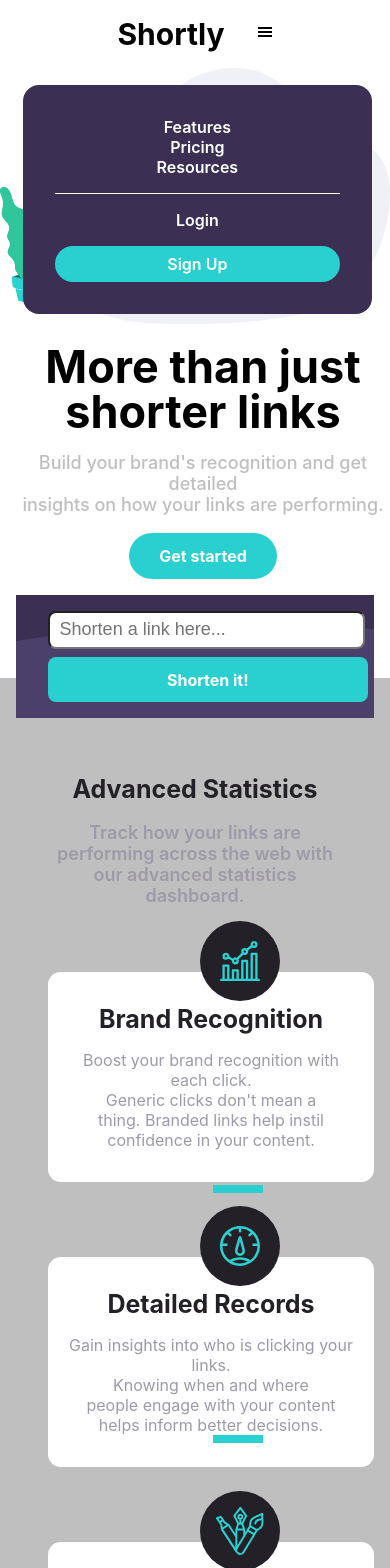
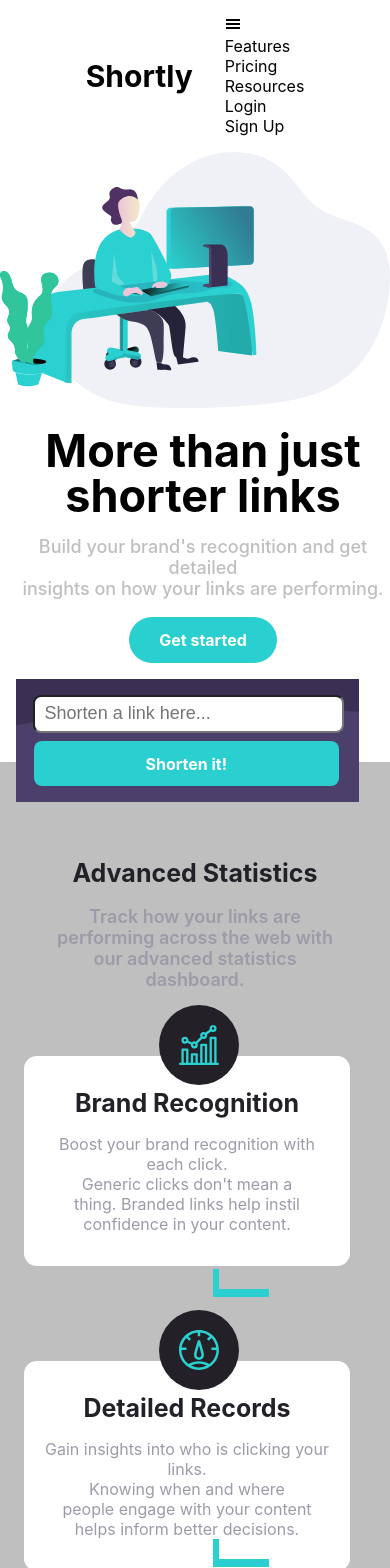
Before and after one commit to chrysellia/api-shorter-links, a React (Create React App) app in the folder website/: page / in a window 390 px wide. Shown: the top 1568 px of the page. Built offline with nearby package versions, Linux system fonts and the light colour scheme.

Commit message:
Components updated

```diff
--- a/website/src/Components/Body/Body.style.scss
+++ b/website/src/Components/Body/Body.style.scss
@@ -46,6 +46,7 @@
 
         .body-wrapper {
             padding: 1rem 2rem;
+            margin-right: 15px;
             background-color: hsl(257, 27%, 26%);
 
             .body-input {
@@ -54,20 +55,21 @@
 
                 .input-content {
                     border-radius: 0.5rem;
-                    // padding: 0.4rem 0.6rem;
-                    color: hsl(257, 7%, 63%);
+                    padding: 0.4rem 0.6rem;
+                    color: #9e9aa7;
                     font-size: 18px;
                     font-weight: 500;
-                    width: 100%;
+                    margin-left: -15px;
+                    width: 103%;
                 }
 
                 .input-button {
                     padding-top: 0.5rem;
 
                     .button-content {
-                        background-color: hsl(180, 66%, 49%);
+                        background-color: #2acfcf;
                         border-radius: 0.5rem;
-                        // padding: 0.8rem 0.8rem;
+                        margin-left: -14px;
                         width: 100%;
                         color: white;
                         text-align: center;
--- a/website/src/Components/Footer/Footer.style.scss
+++ b/website/src/Components/Footer/Footer.style.scss
@@ -8,7 +8,6 @@
             color: white;
 
             .footer-logo {
-                padding-right: 2rem;
                 font-weight: 700;
                 font-size: 30px;
                 flex: auto;
@@ -19,9 +18,6 @@
                 color: white;
 
                 .menu-bloc {
-                    padding-right: 5rem;
-                    // padding-top: 3rem;
-
                     .main-item {
                         font-weight: 700;
                         font-size: 15px;
@@ -41,8 +37,6 @@
                 color: white;
 
                 .media-item {
-                    padding-right: 2rem;
-
                     .media-icon {
                         &:hover path {
                             fill: hsl(180, 66%, 49%);
--- a/website/src/Components/Navbar/Navbar.component.js
+++ b/website/src/Components/Navbar/Navbar.component.js
@@ -37,8 +37,8 @@ const Navbar = () => {
                         <div className="navbar-hamburger" onClick={() => toggleShow(true)}>
                             <GiHamburgerMenu/>
                         </div>
-                        <div className="toggle-menu">
-                            <div ref={menuRef} className={`hamburger-bloc" ${ show ? 'show' : 'hide'}`}>
+                        <div ref={menuRef} className={`toggle-menu" ${ show ? 'show' : 'hide'}`}>
+                            <div className="hamburger-bloc">
                                 <div className="hamburger-item">Features</div>
                                 <div className="hamburger-item">Pricing</div>
                                 <div className="hamburger-item">Resources</div>
--- a/website/src/Components/Navbar/Navbar.style.scss
+++ b/website/src/Components/Navbar/Navbar.style.scss
@@ -94,16 +94,8 @@
                         position: absolute;
                         top: 85px;
                         left: 23px;
-                        background-color: #3b3054;
-                        padding: 2rem 2rem;
-                        text-align: center;
-                        color: white;
-                        font-weight: 600;
-                        border-radius: 1rem;
                         width: 73%;
 
-
-                        .hamburger-bloc {
                             &.show {
                                 transform: scale(1);
                                 transition: all ease-in 300ms;
@@ -116,8 +108,16 @@
                                 transform-origin: top;
                             }
 
+                        .hamburger-bloc {
+                            background-color: #3b3054;
+                            padding: 2rem 2rem;
+                            text-align: center;
+                            color: white;
+                            font-weight: 600;
+                            border-radius: 1rem;
+
                             .hamburger-item {
-                                padding-bottom: 2rem;
+                                padding-bottom: 1rem;
                             }
                         }
 
--- a/website/src/Components/Statistics/Statistics.style.scss
+++ b/website/src/Components/Statistics/Statistics.style.scss
@@ -180,6 +180,7 @@
                     border-radius: 0.8rem;
                     padding: 1rem 1rem;
                     margin-bottom: 2rem;
+                    margin-left: -1.5rem;
                     position: relative;
                     width: 100%;
 
@@ -189,7 +190,7 @@
                         align-items: center;
                         justify-content: center;
                         top: -51px;
-                        left: 152px;
+                        left: 135px;
                         border-radius: 3rem;
                         height: 5rem;
                         width: 5rem;
@@ -214,10 +215,8 @@
 
                 .bound-line {
                     position: relative;
-                    border-bottom: 0.5rem solid #2acfcf;
-                    width: 64px;
-                    top: -29px;
-                    left: 165px;
+                    border-left: 6px solid #2acfcf;
+                    height: 20px;
                 }
 
                 .card-two {
@@ -226,13 +225,14 @@
                     border-radius: 0.8rem;
                     padding: 1rem 1rem;
                     margin-bottom: 2rem;
+                    margin-left: -1.5rem;
                     position: relative;
                     width: 100%;
 
                     .card-icon {
                         position: absolute;
                         top: -51px;
-                        left: 152px;
+                        left: 135px;
                         display: flex;
                         align-items: center;
                         justify-content: center;
@@ -272,13 +272,14 @@
                     background-color: white;
                     border-radius: 0.8rem;
                     padding: 1rem 1rem;
+                    margin-left: -1.5rem;
                     position: relative;
                     width: 100%;
 
                     .card-icon {
                         position: absolute;
                         top: -51px;
-                        left: 152px;
+                        left: 135px;
                         display: flex;
                         align-items: center;
                         justify-content: center;
```
